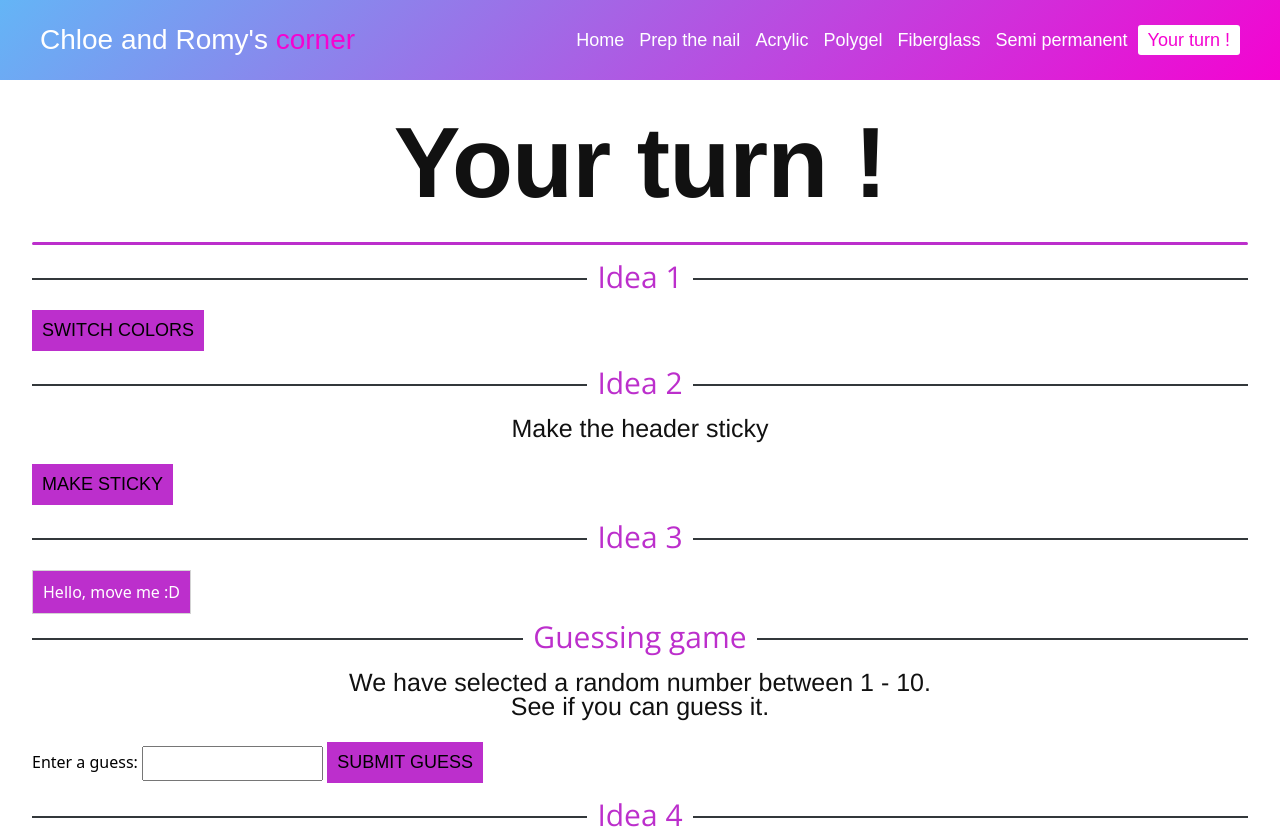
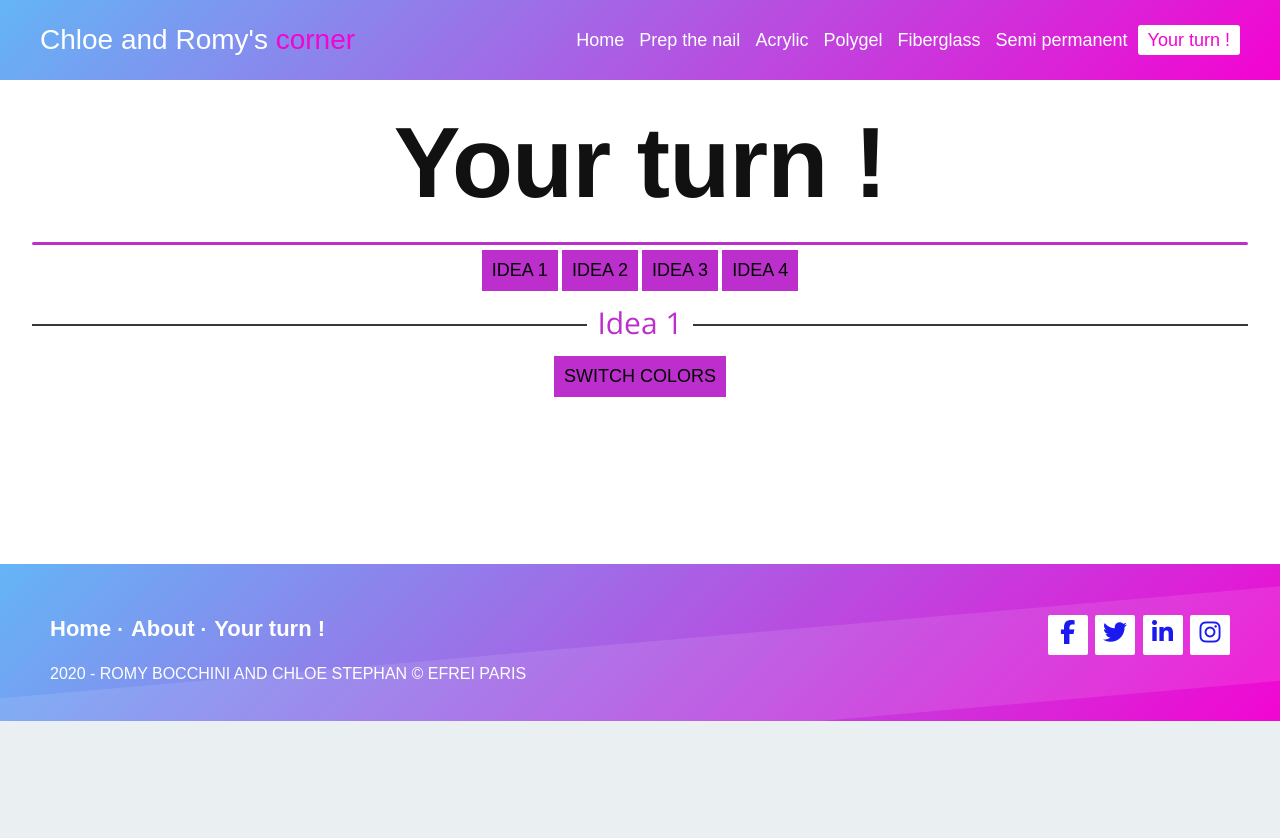
Before and after one commit to chloestephan/web-project, a plain HTML site: page a_vous_de_jouer.html in a window 1280 px wide. Shown: the top 838 px of the page. After the commit the page ends 800 px from the top, so only its background shows below. Drawn offline with nearby package versions, Linux system fonts and the light colour scheme.

Commit message:
A vous de jouer - implementation

```diff
--- a/a_vous_de_jouer.html
+++ b/a_vous_de_jouer.html
@@ -33,23 +33,33 @@
     </header>
 
     <body>
-        <main id = "main">
+        <main id="main">
             <h2>Your turn !</h2>
             <hr>
 
-            <div>
+            <!-- navigation buttons -->
+            <nav class="navigation align-center">
+                <div id="task">
+                    <div class="nav-row">
+                    <button name="button" class="nav-button" type="button" formnovalidate onclick="return showIdea1();">Idea 1</button>
+                    <button name="button" class="nav-button" type="button" formnovalidate onclick="return showIdea2();">Idea 2</button>
+                    <button name="button" class="nav-button" type="button" formnovalidate onclick="return showIdea3();">Idea 3</button>
+                    <button name="button" class="nav-button" type="button" formnovalidate onclick="return showIdea4();">Idea 4</button>
+                </div>
+            </nav>
+
+            <div id="idea1" class="align-center">
                 <h3><span>Idea 1</span></h3>
                 <!--inspo : https://www.dulux.co.uk/en/colour-details/h_lime-->
                 <button id="switch">switch colors</button>
             </div>
 
-            <div>
+            <div id="idea2" class="align-center">
                 <h3><span>Idea 2</span></h3>
-                <p>Make the header sticky</p>
-                <button id="header-button">make sticky</button>
+                <p>color palette</p>
             </div>
 
-            <div style="height: 70px;">
+            <div id="idea3" class="align-center">
                 <h3><span>Idea 3</span></h3>
                 <!-- Draggable DIV -->
                 <div id="moving-div">
@@ -59,7 +69,7 @@
             </div>
             <div>
 
-            <div>
+            <div id="idea4" class="align-center">
                 <h3><span>Guessing game</span></h3>
                 <p>We have selected a random number between 1 - 10. <br>See if you can guess it.</p>
                 <div class="form">
@@ -69,9 +79,9 @@
                 </div>
             </div>
 
-            <div>
-                <h3><span>Idea 4</span></h3>
-
+            <div id="idea5" class="align-center">
+                <h3><span>Idea 5</span></h3>
+                <p>A TROUVER MAZETTE</p>
             </div>
         </main>
     </body>
--- a/css/a-vous-de-jouer.css
+++ b/css/a-vous-de-jouer.css
@@ -8,17 +8,22 @@
 body {
     margin: 0;
     padding: 0;
-    background: #ffb6c1;
+    background-color: white;
 }
 
 main {
     background: #ffffff;
+    height: 484px;
 }
 
 .banniere {
     height: auto;
     width: 100%;
     max-width: 100%;
+}
+
+.align-center {
+    text-align: center;
 }
 
 /* write titles */
--- a/css/footer.css
+++ b/css/footer.css
@@ -114,6 +114,7 @@ iframe[seamless] {
   border: none;
   width: 100%;
   height: 157px;
+  margin-bottom: -4px;  /* make the footer fully stick at the bottom and thus get rid of the small space */
 }
 
 
--- a/css/semi-permanent.css
+++ b/css/semi-permanent.css
@@ -16,14 +16,25 @@
 }
 
 /* write titles */
+
 h3 {
-    color: #111;
+    color: white;
     font-family: 'Open Sans', sans-serif;
     font-size: 30px;
     font-weight: 300;
-    line-height: 32px;
-    margin: 0 0 72px;
+    line-height: 0.1em;
+    margin: 30px 0 30px;
     text-align: center;
+
+    width: 100%;
+    border-bottom: 2px solid #bc2fcc;
+}
+
+h3 span {
+    background:#fff;
+    padding:0 15px;
+    background-color: #64b5f6;
+    border-radius: 2em;
 }
 
 /* write in the texts */
--- a/js/script.js
+++ b/js/script.js
@@ -1,9 +1,10 @@
+window.onload = showIdea1();
+
 /*---------------------- change background color ----------------------*/
-
 /* changes the background color of the main part of the "your turn" page*/
 var color =["#ff0000", "#ffa500", "#ffff00", "#90ee90", "#008000", "#40e0d0","#0000ff","#dda0dd","#ffb6c1" ,"#ffffff"];
 var i = 0;
-document.querySelector("button").addEventListener("click", function(){
+document.getElementById("switch").addEventListener("click", function(){
   i = 1 < color.length ? ++i : 0;
   document.querySelector("main").style.background = color[i]
 })
@@ -84,3 +85,44 @@ document.getElementById("submitguess").onclick = function(){
 document.getElementsByClassName("header-button").onclick = function(){
   document.getElementsByClassName('header-container').position='sticky';
 }
+
+/* display the right part */
+function showIdea1() {
+  document.getElementById("idea1").style.display = "block";
+  document.getElementById("idea2").style.display = "none";
+  document.getElementById("idea3").style.display = "none";
+  document.getElementById("idea4").style.display = "none";
+  document.getElementById("idea5").style.display = "none";
+}
+
+function showIdea2() {
+  document.getElementById("idea2").style.display = "block";
+  document.getElementById("idea1").style.display = "none";
+  document.getElementById("idea3").style.display = "none";
+  document.getElementById("idea4").style.display = "none";
+  document.getElementById("idea5").style.display = "none";
+}
+
+function showIdea3() {
+  document.getElementById("idea3").style.display = "block";
+  document.getElementById("idea1").style.display = "none";
+  document.getElementById("idea2").style.display = "none";
+  document.getElementById("idea4").style.display = "none";
+  document.getElementById("idea5").style.display = "none";
+}
+
+function showIdea4() {
+  document.getElementById("idea4").style.display = "block";
+  document.getElementById("idea1").style.display = "none";
+  document.getElementById("idea2").style.display = "none";
+  document.getElementById("idea3").style.display = "none";
+  document.getElementById("idea5").style.display = "none";
+}
+
+function showIdea5() {
+  document.getElementById("idea5").style.display = "block";
+  document.getElementById("idea1").style.display = "none";
+  document.getElementById("idea2").style.display = "none";
+  document.getElementById("idea3").style.display = "none";
+  document.getElementById("idea4").style.display = "none";
+}
```
Also changed, not shown: qui-sommes-nous.html (+5 -3 lines), semi-permanent.html (+5 -5 lines), img/semi-permanent/received_3520721818002514.jpeg (added), 1 other file.
